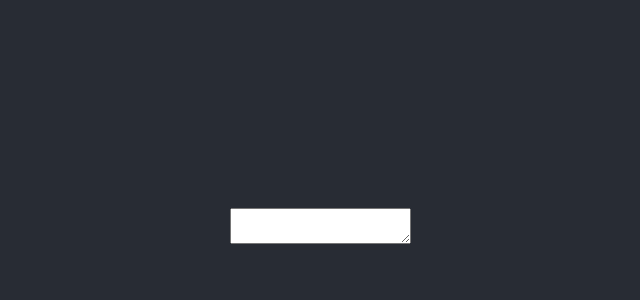
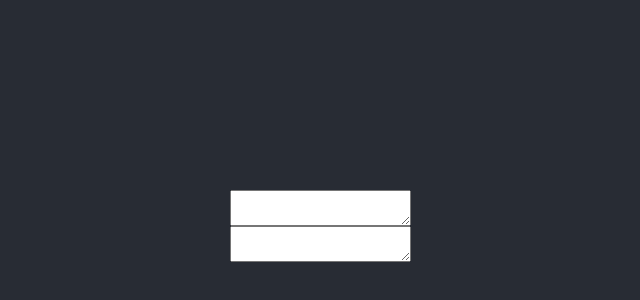
Before and after one commit to rkh-leung/fcc-markdown-previewer, a React (Create React App) app: page / in a window 1280 px wide. Shown: the part 174-474 px from the top of the page, without its empty margins (320-960 px from the left). Built offline with nearby package versions, Linux system fonts and the light colour scheme.

Commit message:
add: editor component

```diff
--- a/src/App.js
+++ b/src/App.js
@@ -1,9 +1,11 @@
 import './App.css'
+import { Editor } from './components/editor'
 
 function App() {
   return (
     <div className='App'>
       <header className='App-header'>
+        <Editor />
         <textarea id={'editor'} />
         <div id={'preview'} />
       </header>
--- /dev/null
+++ b/src/components/editor.jsx
@@ -0,0 +1,16 @@
+import React, { Component } from 'react'
+
+export class Editor extends Component {
+  constructor(props) {
+    super(props)
+    this.state = {
+      input: ''
+    }
+  }
+
+  render() {
+    return (
+        <textarea id={'editor'} />
+    )
+  }
+}
```
